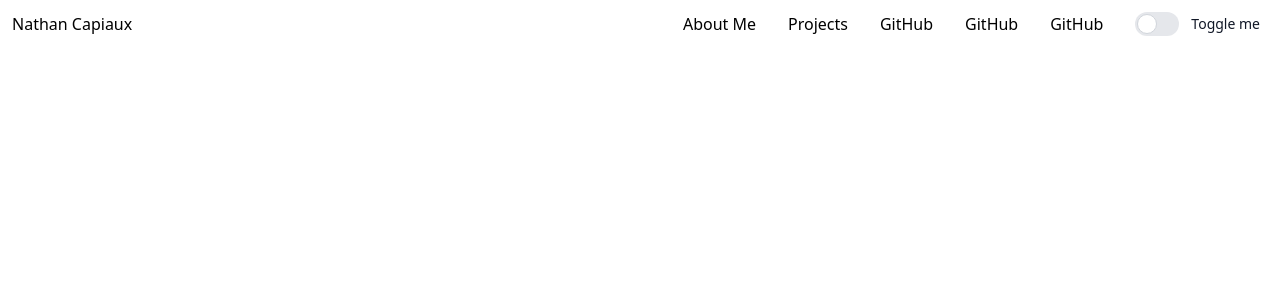
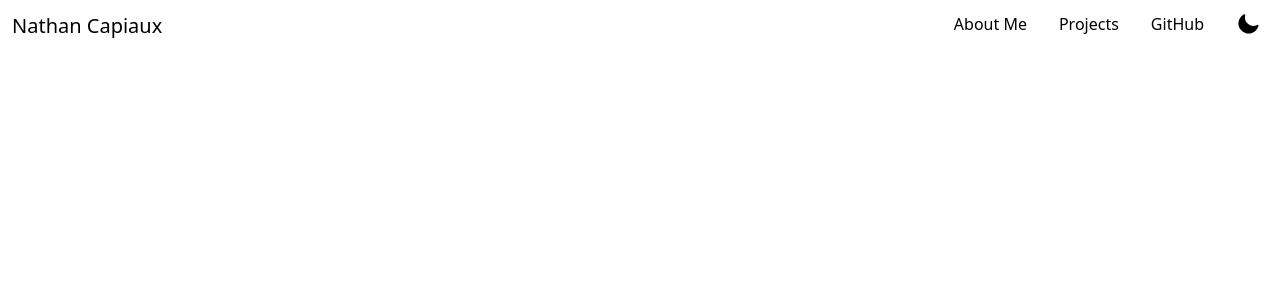
Before and after one commit to Nactik/nactik.me, a React (Vite) app: page / in a window 1280 px wide. Shown: the top 300 px of the page. Built offline with nearby package versions, Linux system fonts and the light colour scheme; what @catppuccin/tailwindcss would draw is missing.

Commit message:
Better theme switcher with icons

```diff
--- a/package.json
+++ b/package.json
@@ -11,6 +11,7 @@
    },
    "dependencies": {
       "@catppuccin/palette": "^0.1.5",
+      "@heroicons/react": "^2.0.12",
       "react": "^18.2.0",
       "react-dom": "^18.2.0"
    },
@@ -19,14 +20,14 @@
       "@types/react": "^18.0.22",
       "@types/react-dom": "^18.0.7",
       "@typescript-eslint/eslint-plugin": "^5.42.0",
+      "@typescript-eslint/parser": "^5.42.0",
       "@vitejs/plugin-react": "^2.2.0",
       "autoprefixer": "^10.4.13",
       "eslint": "^8.26.0",
-      "@typescript-eslint/parser": "^5.42.0",
-      "eslint-plugin-jsx-a11y": "^6.6.1",
       "eslint-config-prettier": "^8.5.0",
       "eslint-config-standard-with-typescript": "^23.0.0",
       "eslint-plugin-import": "^2.26.0",
+      "eslint-plugin-jsx-a11y": "^6.6.1",
       "eslint-plugin-n": "^15.4.0",
       "eslint-plugin-prettier": "^4.2.1",
       "eslint-plugin-promise": "^6.1.1",
--- a/src/components/ThemeSwitcher/ThemeSwitcher.tsx
+++ b/src/components/ThemeSwitcher/ThemeSwitcher.tsx
@@ -1,16 +1,17 @@
 import { useState } from 'react';
+import { MoonIcon, SunIcon } from '@heroicons/react/20/solid';
 
 export const ThemeSwitcher = ({ setTheme = (string: string) => {} }) => {
     const [isChecked, setIsChecked] = useState<boolean>(false);
 
     const checkHandler = () => {
         setIsChecked(!isChecked);
-        const selectedTheme: string = isChecked ? 'ctp-frappe' : 'ctp-latte';
+        const selectedTheme: string = isChecked ? 'ctp-latte' : 'ctp-frappe';
         setTheme(selectedTheme);
     };
 
     return (
-        <label htmlFor="themeToggle" className="inline-flex relative items-center cursor-pointer">
+        <label htmlFor="themeToggle" className="flex flex-row flew-nowrap relative justify-evenly  cursor-pointer">
             <input
                 type="checkbox"
                 value=""
@@ -19,8 +20,11 @@ export const ThemeSwitcher = ({ setTheme = (string: string) => {} }) => {
                 checked={isChecked}
                 onChange={checkHandler}
             />
-            <div className="w-11 h-6 bg-gray-200 peer-focus:outline-none peer-focus:ring-4 peer-focus:ring-blue-300 dark:peer-focus:ring-blue-800 rounded-full peer dark:bg-gray-700 peer-checked:after:translate-x-full peer-checked:after:border-white after:content-[''] after:absolute after:top-[2px] after:left-[2px] after:bg-white after:border-gray-300 after:border after:rounded-full after:h-5 after:w-5 after:transition-all dark:border-gray-600 peer-checked:bg-blue-600"></div>
-            <span className="ml-3 text-sm font-medium text-gray-900 dark:text-gray-300">Toggle me</span>
+            {isChecked ? (
+                <SunIcon className="h-6 w-6 text-ctp-text hover:text-ctp-flamingo"></SunIcon>
+            ) : (
+                <MoonIcon className="h-6 w-6 text-ctp-text hover:text-ctp-flamingo"></MoonIcon>
+            )}
         </label>
     );
 };
--- a/src/layouts/Navbar/Navbar.tsx
+++ b/src/layouts/Navbar/Navbar.tsx
@@ -19,29 +19,23 @@ const navItems: NavItem[] = [
         url: 'https://github.com/Nactik',
         label: 'GitHub',
     },
-    {
-        url: 'https://github.com/Nactik',
-        label: 'GitHub',
-    },
-    {
-        url: 'https://github.com/Nactik',
-        label: 'GitHub',
-    },
 ];
 
 export const Navbar = ({ setTheme = (string: string) => {} }) => {
     return (
-        <nav className="flex flex-row justify-between">
-            <div className="p-3 text-ctp-text">Nathan Capiaux</div>
+        <nav className="flex flex-row justify-between min-h-[52px] ">
+            <div className="p-3 min-w-max text-ctp-text font-medium text-xl">Nathan Capiaux</div>
             <ul className="flex flex-row">
                 {navItems.map((element: NavItem) => {
                     return (
-                        <a href={element.url} target="blank">
-                            <li className="p-3 mr-2 text-ctp-text">{element.label}</li>
+                        <a href={element.url}>
+                            <li className="min-h-full min-w-max font-medium p-3 mr-2 text-ctp-text hover:border-b-2 hover:border-b-ctp-flamingo hover:text-ctp-flamingo">
+                                {element.label}
+                            </li>
                         </a>
                     );
                 })}
-                <li className="p-3 mr-2">
+                <li className="p-3 mr-2 min-h-full">
                     <ThemeSwitcher setTheme={setTheme}></ThemeSwitcher>
                 </li>
             </ul>
```
Also changed, not shown: 1 other file (tests, documents, lock files or other folders).
